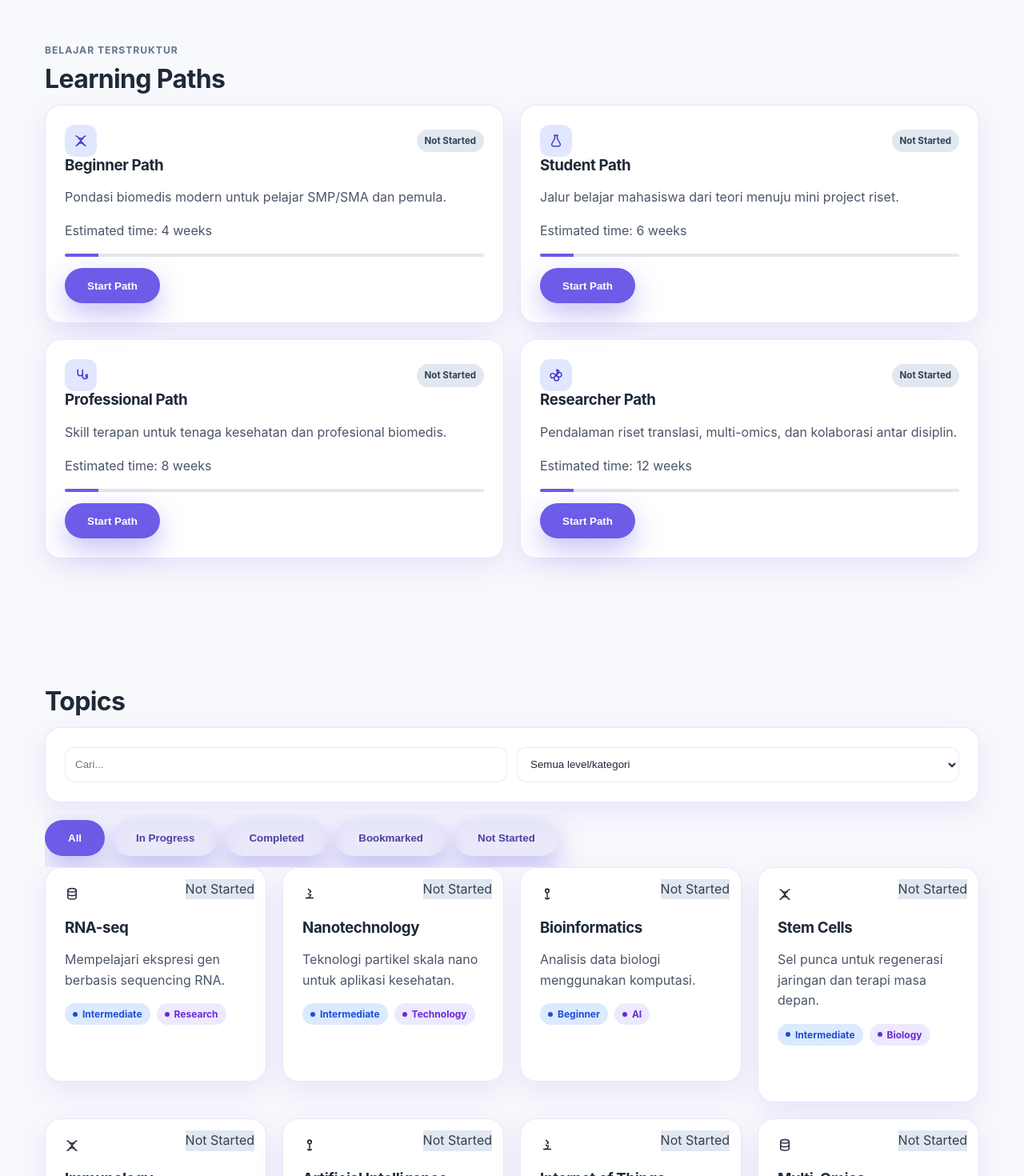
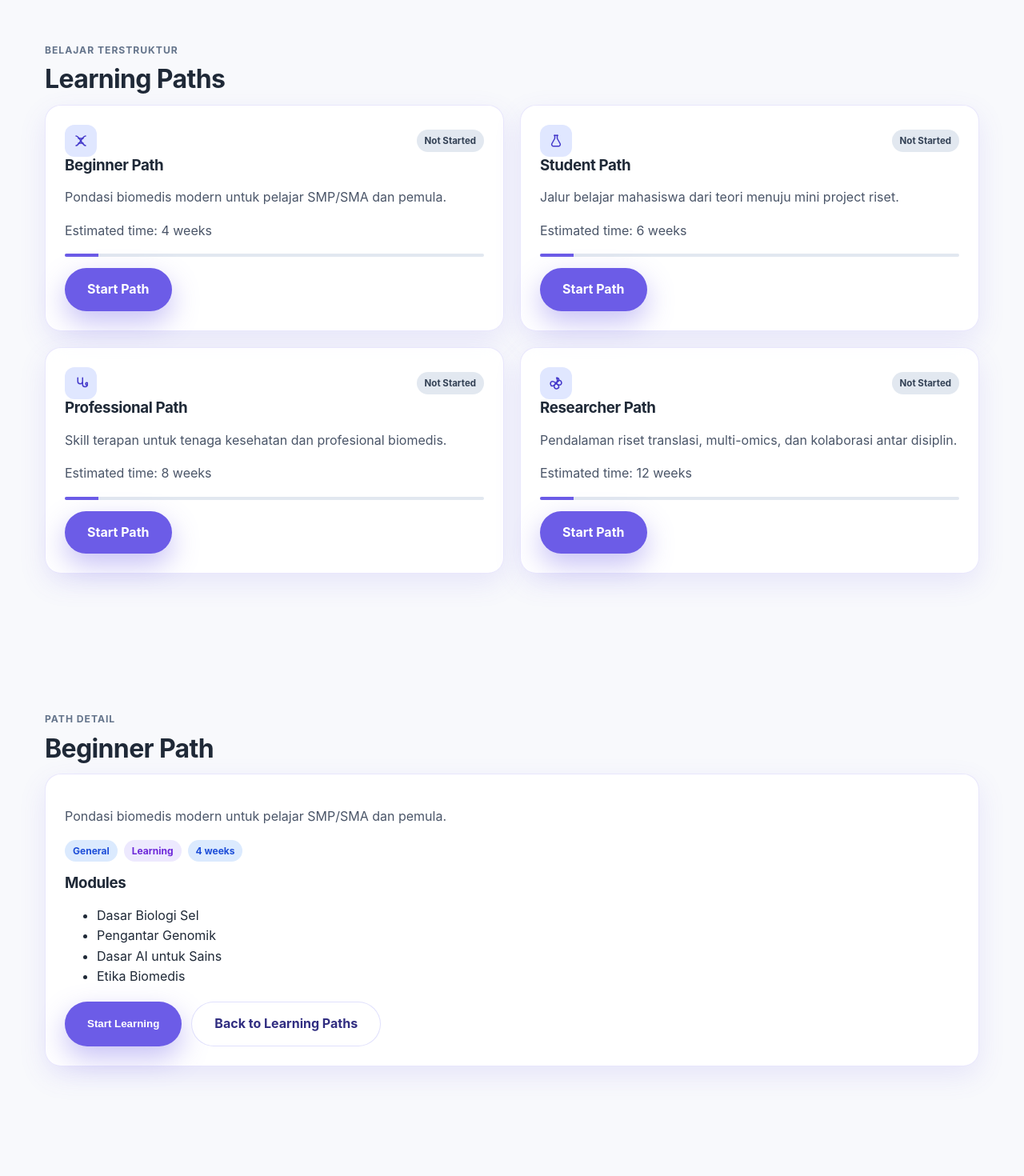
Before and after one commit to sobri3195/nibtm, a React (Vite) app: page / in a window 1280 px wide. Shown: the part 1540-3010 px from the top of the page at 80% size. Built offline with nearby package versions, Linux system fonts and the light colour scheme.

Commit message:
Implement end-to-end learning path flow

```diff
--- a/package.json
+++ b/package.json
@@ -6,7 +6,8 @@
   "scripts": {
     "dev": "vite",
     "build": "vite build",
-    "preview": "vite preview"
+    "preview": "vite preview",
+    "test": "node --test tests/*.test.mjs"
   },
   "dependencies": {
     "react": "^18.3.1",
--- a/src/App.jsx
+++ b/src/App.jsx
@@ -13,6 +13,7 @@ import Footer from './components/Footer'
 import MotionSection from './components/MotionSection'
 import { Atom, Dna, FlaskConical, Stethoscope } from './components/icons'
 import { aiIotIdeas, datasets, learningPaths, mentors, topics, userSegments } from './data'
+import { getLearningPathById, getSafeLearningPaths } from './utils/learningPaths'
 import { exportAllData, getLocal, importAllData, resetAllData, setLocal } from './utils/storage'
 
 const withCustom = (base, custom) => [...base, ...custom]
@@ -46,6 +47,7 @@ function App() {
   const [toast, setToast] = useState('')
   const [datasetView, setDatasetView] = useState('card')
   const [loading, setLoading] = useState(true)
+  const [selectedPathId, setSelectedPathId] = useState(null)
 
   useEffect(() => {
     const timeout = setTimeout(() => setDebouncedTopicSearch(topicSearch), 250)
@@ -72,6 +74,11 @@ function App() {
   const allDatasets = withCustom(datasets, customDatasets)
   const allMentors = withCustom(mentors, customMentors)
   const allAiIot = withCustom(aiIotIdeas, customAiIotIdeas)
+  const safeLearningPaths = useMemo(() => getSafeLearningPaths(learningPaths), [])
+  const selectedPath = useMemo(
+    () => getLearningPathById(safeLearningPaths, selectedPathId) || safeLearningPaths[0] || null,
+    [safeLearningPaths, selectedPathId],
+  )
 
   const toggleSaved = (id, current, setter, key, message = 'Saved') => {
     const updated = current.includes(id) ? current.filter((item) => item !== id) : [...current, id]
@@ -122,12 +129,21 @@ function App() {
     setToast('Research idea updated')
   }
 
-  const workflowPercent = Math.round((Object.keys(learningPathProgress).length / learningPaths.length) * 100)
+  const workflowPercent = safeLearningPaths.length
+    ? Math.round((Object.keys(learningPathProgress).length / safeLearningPaths.length) * 100)
+    : 0
 
   const startPath = (pathId) => {
     const updated = { ...learningPathProgress, [pathId]: true }
     setLearningPathProgress(updated)
     setLocal('learningPathProgress', updated)
+  }
+
+  const selectPath = (pathId) => {
+    setSelectedPathId(pathId)
+    if (!learningPathProgress[pathId]) {
+      startPath(pathId)
+    }
   }
 
   const stats = {
@@ -161,8 +177,14 @@ function App() {
         <MotionSection id="paths" delay={130}>
           <p className="eyebrow">Belajar Terstruktur</p>
           <h2 className="heading-md">Learning Paths</h2>
-          <div className="grid cols-2">
-            {learningPaths.map((path, idx) => {
+          {safeLearningPaths.length === 0 ? (
+            <article className="card">
+              <h3>Learning paths are coming soon</h3>
+              <p className="body-text">We are preparing structured paths. Please check back shortly.</p>
+            </article>
+          ) : (
+            <div className="grid cols-2">
+              {safeLearningPaths.map((path, idx) => {
               const Icon = pathIcons[idx] || Dna
               const isStarted = learningPathProgress[path.id]
               const progress = isStarted ? 48 : 8
@@ -174,11 +196,51 @@ function App() {
                   <p className="body-text">{path.description}</p>
                   <p className="body-text">Estimated time: {path.duration}</p>
                   <div className="thin-progress"><div style={{ width: `${progress}%` }} /></div>
-                  <button className="btn-primary" onClick={() => startPath(path.id)}>{isStarted ? 'Continue Path' : 'Start Path'}</button>
+                  <a
+                    className="btn-primary"
+                    href="#path-detail"
+                    onClick={() => selectPath(path.id)}
+                  >
+                    {isStarted ? 'Continue Path' : 'Start Path'}
+                  </a>
                 </article>
               )
-            })}
-          </div>
+              })}
+            </div>
+          )}
+        </MotionSection>
+
+        <MotionSection id="path-detail" delay={145}>
+          <p className="eyebrow">Path Detail</p>
+          <h2 className="heading-md">{selectedPath ? selectedPath.name : 'Learning Path Detail'}</h2>
+          {selectedPath ? (
+            <article className="card">
+              <p className="body-text">{selectedPath.description}</p>
+              <div className="tags">
+                <span className="tag">{selectedPath.level}</span>
+                <span className="tag accent">{selectedPath.category}</span>
+                <span className="tag">{selectedPath.duration}</span>
+              </div>
+              <h3 style={{ marginTop: '16px' }}>Modules</h3>
+              {selectedPath.materials.length > 0 ? (
+                <ul>
+                  {selectedPath.materials.map((material) => <li key={material}>{material}</li>)}
+                </ul>
+              ) : (
+                <p className="body-text">Module details will be published soon.</p>
+              )}
+              <div className="actions">
+                <button className="btn-primary" onClick={() => startPath(selectedPath.id)}>
+                  {learningPathProgress[selectedPath.id] ? 'Continue Learning' : 'Start Learning'}
+                </button>
+                <a className="btn-secondary" href="#paths">Back to Learning Paths</a>
+              </div>
+            </article>
+          ) : (
+            <article className="card">
+              <p className="body-text">No learning path selected yet. Start from the Learning Paths section above.</p>
+            </article>
+          )}
         </MotionSection>
 
         <MotionSection id="topics" delay={160}>
--- /dev/null
+++ b/src/utils/learningPaths.js
@@ -0,0 +1,22 @@
+const DEFAULT_TITLE = 'Untitled Learning Path'
+const DEFAULT_DESCRIPTION = 'Path description is not available yet.'
+const DEFAULT_DURATION = 'Self-paced'
+
+export const getSafeLearningPaths = (paths) => {
+  if (!Array.isArray(paths)) return []
+
+  return paths
+    .filter(Boolean)
+    .map((path, index) => ({
+      id: path.id || `path-${index + 1}`,
+      name: path.name || DEFAULT_TITLE,
+      description: path.description || DEFAULT_DESCRIPTION,
+      duration: path.duration || DEFAULT_DURATION,
+      materials: Array.isArray(path.materials) ? path.materials.filter(Boolean) : [],
+      level: path.level || 'General',
+      category: path.category || 'Learning',
+    }))
+}
+
+export const getLearningPathById = (paths, pathId) =>
+  getSafeLearningPaths(paths).find((path) => path.id === pathId) || null
```
Also changed, not shown: 1 other file (tests, documents, lock files or other folders).
